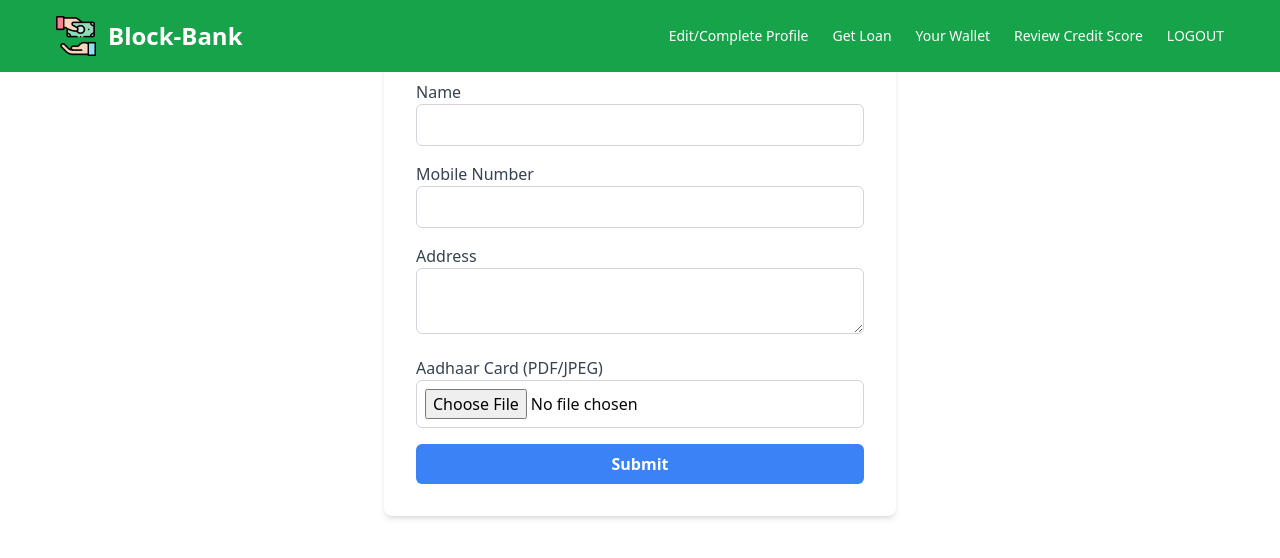
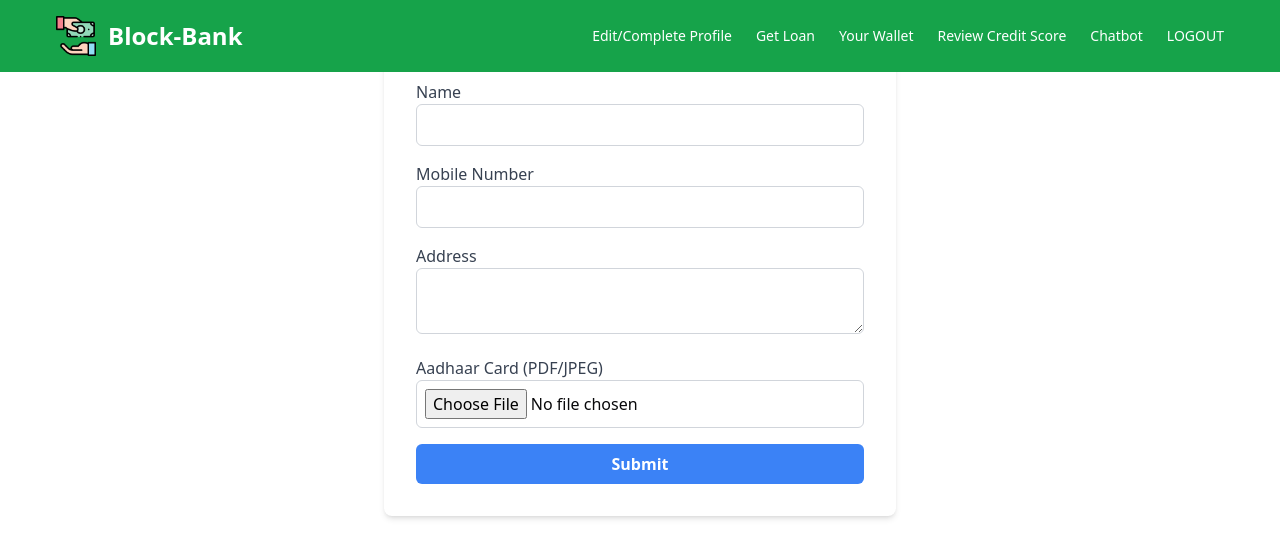
Before and after one commit to Abhinav1341/blockbank, a React (Vite) app in the folder block-bank/: page /kyc in a window 1280 px wide. Shown: the top 558 px of the page. Built offline with nearby package versions, Linux system fonts and the light colour scheme.

Commit message:
navbar change

```diff
--- /dev/null
+++ b/block-bank/src/Components/chatbot.jsx
@@ -0,0 +1,7 @@
+import React from "react";
+
+const Chatbot = () => {
+  return <div>Chatbot</div>;
+};
+
+export default Chatbot;
--- a/block-bank/src/Components/navbar.jsx
+++ b/block-bank/src/Components/navbar.jsx
@@ -83,9 +83,8 @@ const Navbar = () => {
           <Link className="hover:text-gray-200 transition-colors">
             Review Credit Score
           </Link>
-          <Link className="hover:text-red-400 transition-colors">
-            LOGOUT
-          </Link>
+          <Link className="hover:text-gray-200 transition-colors">Chatbot</Link>
+          <Link className="hover:text-red-400 transition-colors">LOGOUT</Link>
         </div>
         <div className="md:hidden flex items-center">
           <button className="text-white focus:outline-none">
```
